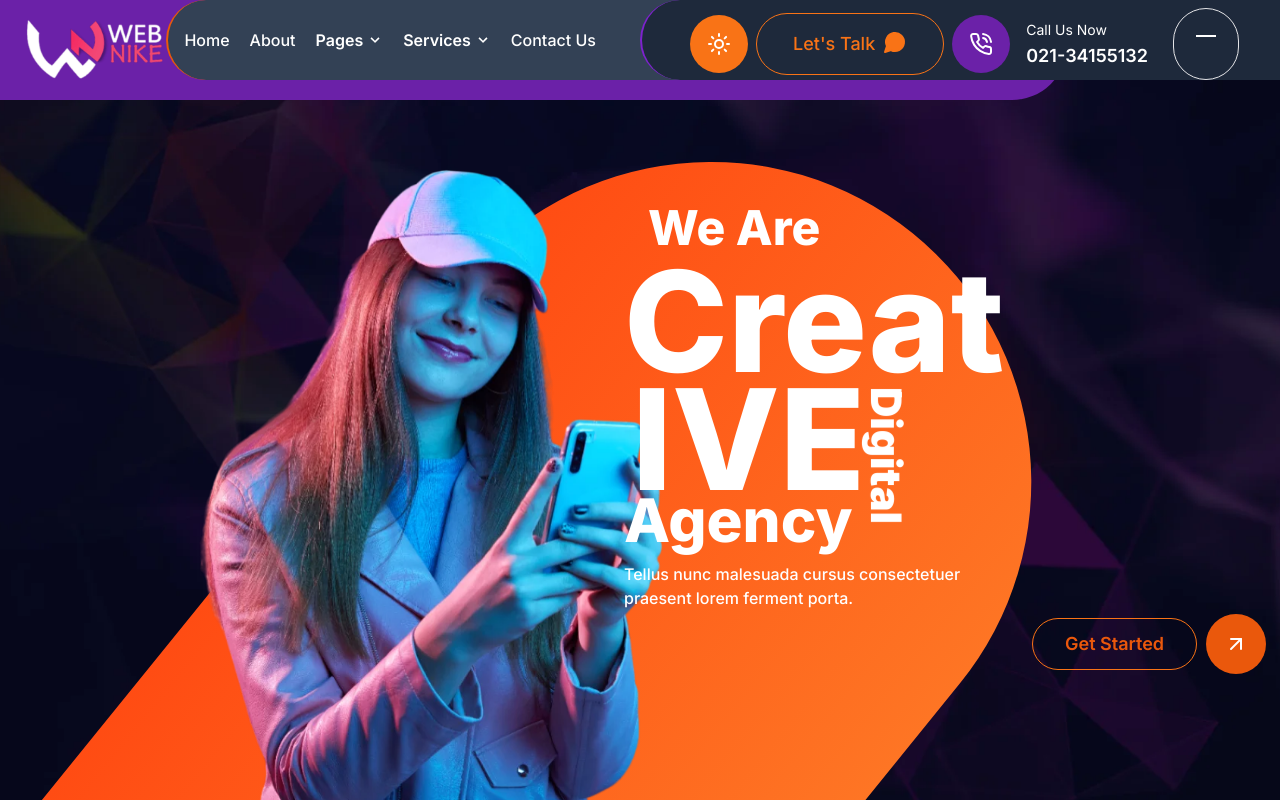
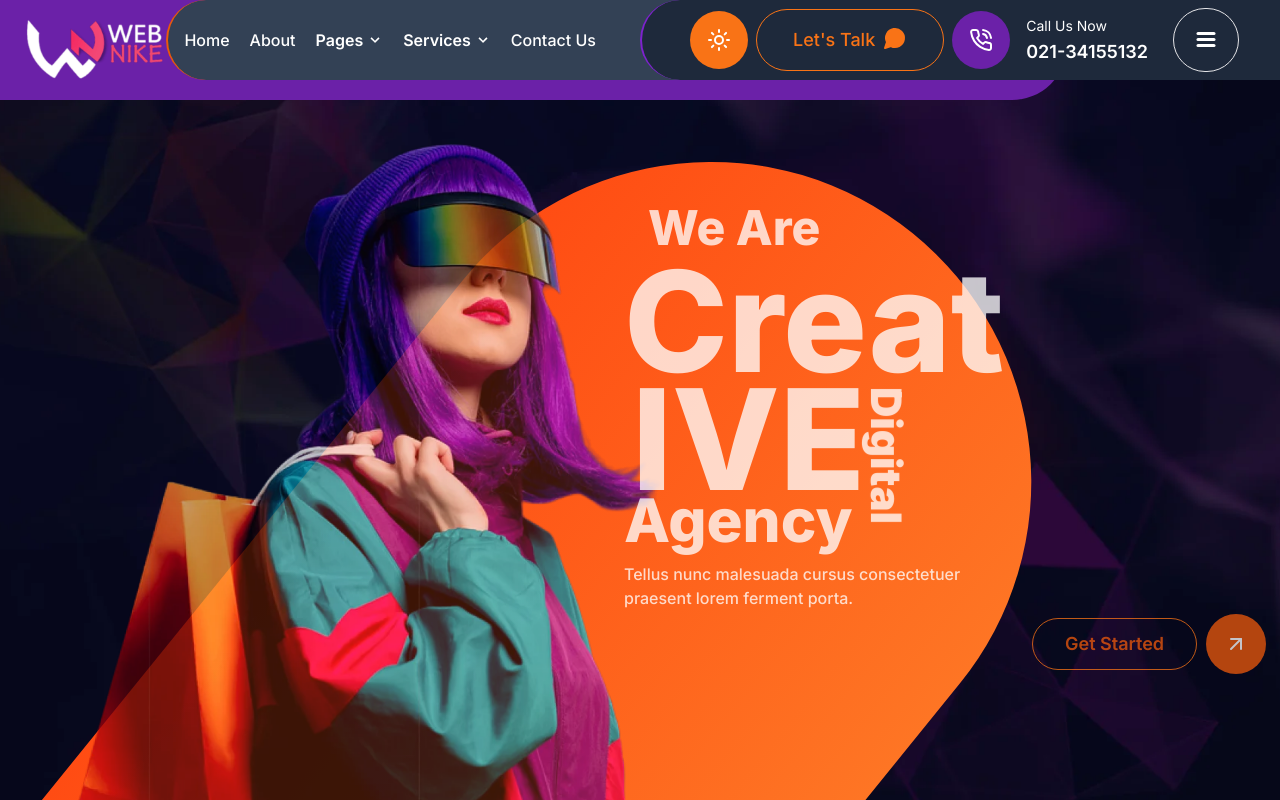
Before and after one commit to Umerkh10/Nextjs_Website, a Next.js app: page / in a window 1280 px wide. Shown: the top 800 px of the page. Built offline with nearby package versions, Linux system fonts and the light colour scheme.

Commit message:
menu bar

```diff
--- a/src/app/(frontend)/Navbar.jsx
+++ b/src/app/(frontend)/Navbar.jsx
@@ -194,13 +194,12 @@
 
                 <div className="relative p-3 border rounded-tl-[100px] rounded-tr-[100px] rounded-br-[100px] rounded-bl-[100px] sm:max-w-xl mx-auto">
                   <nav>
-                    <button  className="text-gray-500 w-10 h-10 relative  focus:outline-none " onClick={() => setisMenuopen(isMenuopen ? false : true)}>
+                    <button  className="text-gray-500 w-10 h-8 relative focus:outline-none " onClick={() => setisMenuopen(isMenuopen ? false : true)}>
                       <span className="sr-only">Open main menu</span>
-                      <div className=" block w-5 pb-3 absolute left-1/2 top-1/2 transform -translate-x-1/2 -translate-y-1/2">
-                        <span aria-hidden="true" className={`block absolute h-0.5 w-5 bg-white transform transition duration-500 ease-in-out ${open ? 'opacity-0' : ''}`}></span>
-                        <span aria-hidden="true"className={`block absolute h-0.5 w-5 bg-white transform transition duration-500 ease-in-out ${open ? '-rotate-45 translate-y-1.5' : ''}`}></span>
-                        <span aria-hidden="true"className={`block absolute h-0.5 w-5 bg-white transform transition duration-500 ease-in-out ${open ? 'rotate-45 translate-y-1.5' : ''}`}></span>
-                        <span aria-hidden="true"className={`block absolute h-0.5 w-5 bg-white transform transition duration-500 ease-in-out ${open ? '-rotate-45 translate-y-1.5' : ''}`}></span>
+                      <div className=" block w-5 justify-center absolute left-1/2 top-1/2 transform transition ease-in delay-700 duration-700  -translate-x-[60%] -translate-y-[40%]">
+                        <span aria-hidden="true" className={`items-center  group ${open ? 'opacity-0' : ''}`}>
+                        <svg xmlns="http://www.w3.org/2000/svg" width="24" height="24" viewBox="0 0 24 24" fill="none" stroke="white" stroke-width="3" stroke-linecap="round" stroke-linejoin="round" class=" lucide lucide-menu"><line x1="4" x2="20" y1="12" y2="12"/><line x1="4" x2="20" y1="6" y2="6"/><line x1="4" x2="20" y1="18" y2="18"/></svg>
+                        </span>
 
                       </div>
                     </button>
--- a/src/app/(frontend)/page.js
+++ b/src/app/(frontend)/page.js
@@ -21,7 +21,7 @@
     // Simulate a network request
     setTimeout(() => {
       setLoading(false);
-    }, 2000); // 3 seconds
+    }, 1000); // 3 seconds
   }, []);
   return (
     <div className='relative '>
```
